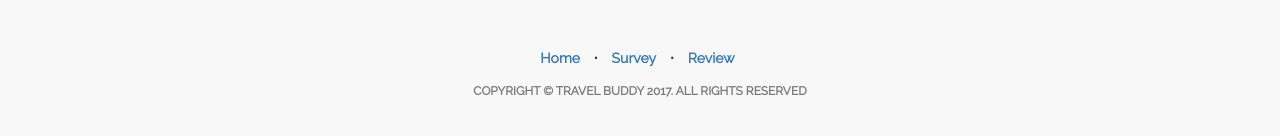
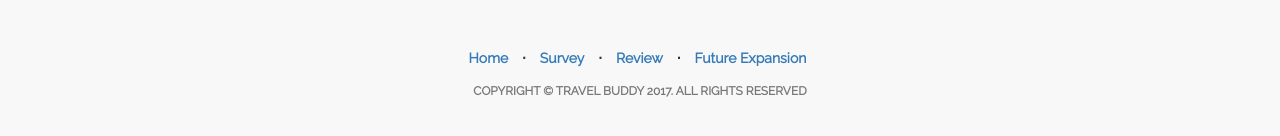
Before and after one commit to jstriker84/TeamShortBus, a website: page app/public/survey.html in a window 1280 px wide. Shown: the part 2226-2362 px from the top of the page. Drawn offline with Linux system fonts and the light colour scheme; some packages are replaced by stand-ins of ours; a web font is replaced by a local one.

Commit message:
furture expansion

```diff
--- a/app/public/survey.html
+++ b/app/public/survey.html
@@ -301,6 +301,10 @@
                         <li>
                             <a href="#contact">Review</a>
                         </li>
+                        <li class="footer-menu-divider">&sdot;</li>
+                        <li>
+                            <a href="#future">Future Expansion</a>
+                        </li>
                     </ul>
                     <p class="copyright text-muted small" >COPYRIGHT &copy; TRAVEL BUDDY 2017. ALL RIGHTS RESERVED</p>
                 </div>
```
